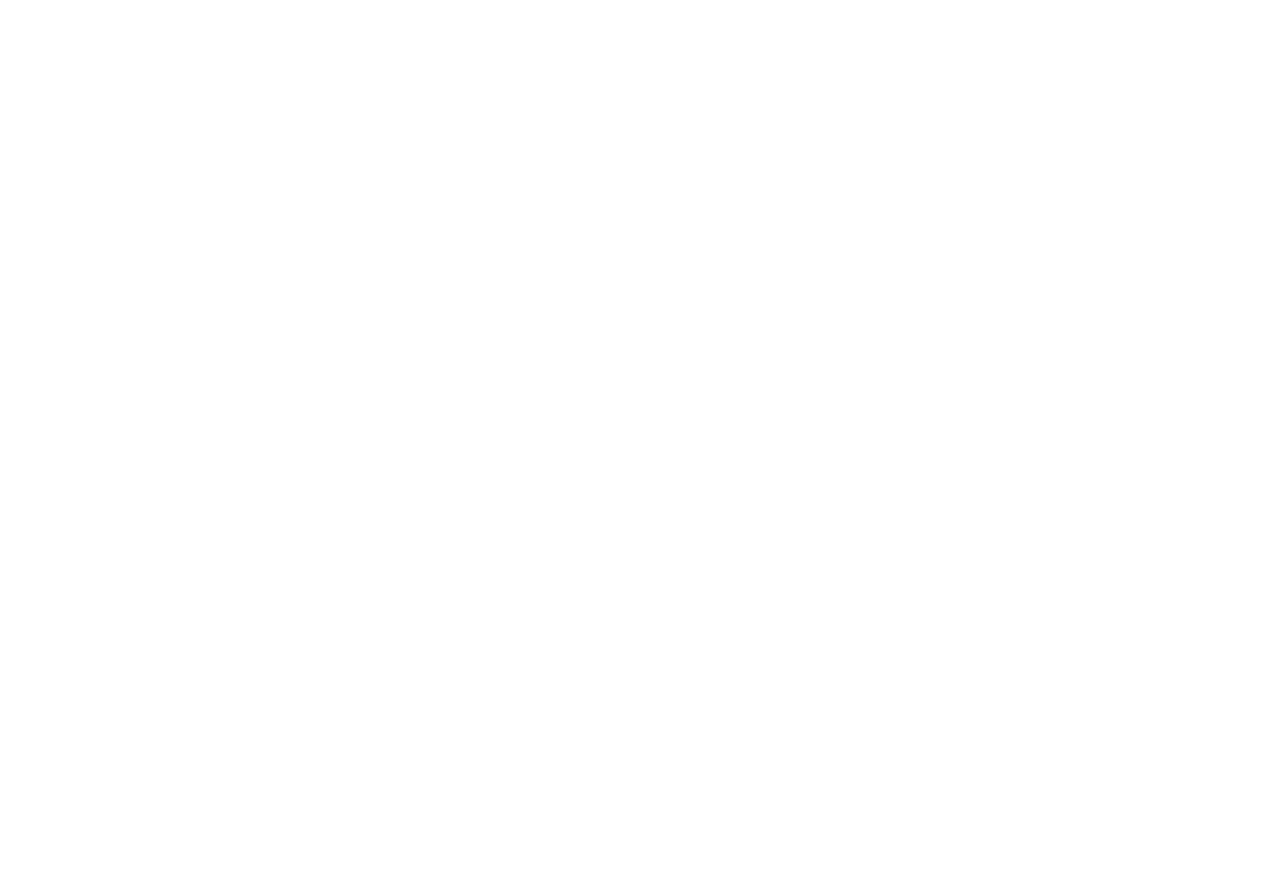
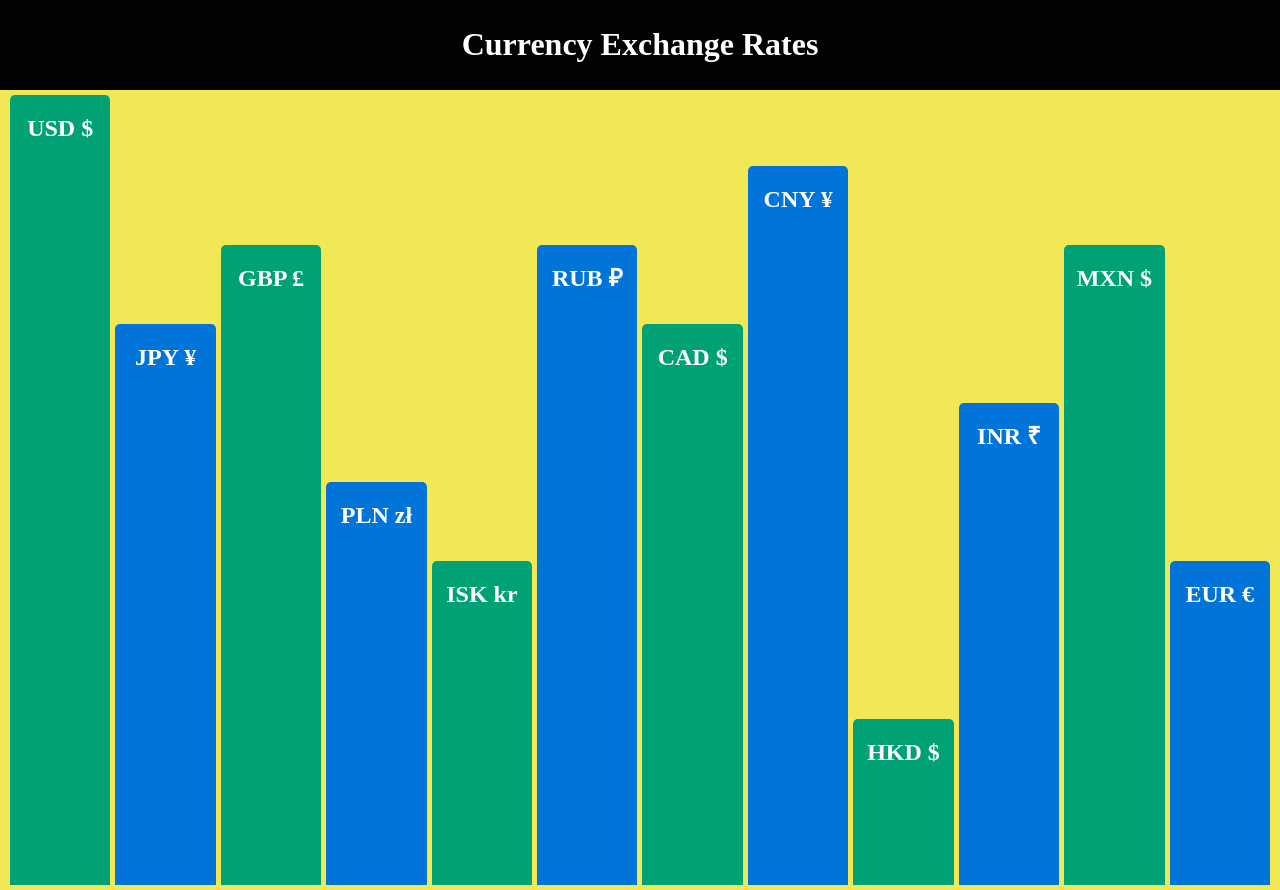
Before and after one commit to manananggal/ks-fe-hw1-css-chart, a plain HTML site: page index.html in a window 1280 px wide. Before the commit the page ends 800 px from the top, so only its background shows below. Drawn offline with Linux system fonts and the light colour scheme; files that its build step writes are made by us from their sources.

Commit message:
Add style.css and modified index.html

```diff
--- /dev/null
+++ b/css/style.css
@@ -0,0 +1,107 @@
+* {
+  box-sizing: border-box;
+}
+
+html, body {
+  margin: 0;
+  background-color: #F2E755;
+  display: flex;
+  justify-content: center;
+}
+
+h1, h2 {
+  text-align: center;
+  color: #fff;
+}
+
+.chart {
+  display: grid;
+  grid-template-columns: repeat(12, 1fr);
+  grid-template-rows: repeat(100, 1fr);
+  grid-column-gap: 5px;
+  height: 100vh;
+  width: 100vw;
+  padding: 5px 10px;
+}
+
+[class*="bar"] {
+  margin: 0;
+  padding: 0;
+  border-radius: 5px 5px 0 0;
+  transition: all .6s ease;
+  grid-row-end: 102;
+}
+
+[class*="bar"]:hover {
+  opacity: .5;
+  cursor: pointer;
+}
+
+/* @mixin chartValue($data) {
+  $totalRows: 101;
+  $result: $totalRows - $data;
+  grid-row-start: $result;
+} */
+
+.bar-1 {
+  grid-row-start: 1;
+  /* @include chartValue(20); */
+}
+
+.bar-2 {
+  grid-row-start: 30;
+}
+
+.bar-3 {
+  grid-row-start: 20;
+}
+
+.bar-4 {
+  grid-row-start: 50;
+}
+
+.bar-5 {
+  grid-row-start: 60;
+}
+
+.bar-6 {
+  grid-row-start: 20;
+}
+
+.bar-7 {
+  grid-row-start: 30;
+}
+
+.bar-8 {
+  grid-row-start: 10;
+}
+
+.bar-9 {
+  grid-row-start: 80;
+}
+
+.bar-10 {
+  grid-row-start: 40;
+}
+
+.bar-11 {
+  grid-row-start: 20;
+}
+
+.bar-12 {
+  grid-row-start: 60;
+}
+
+.chart-header {
+  background-color: #020202;
+  color: #fff;
+  padding: 5px 15px;
+}
+
+[class*="bar"]:nth-child(odd) {
+  background-color: #00A175;
+}
+
+[class*="bar"]:nth-child(even) {
+  background-color: #0074d9;
+}
--- a/index.html
+++ b/index.html
@@ -4,9 +4,29 @@
 <meta charset="UTF-8">
 <meta name="viewport" content="width=device-width, initial-scale=1.0">
 <meta http-equiv="X-UA-Compatible" content="ie=edge">
-<title>Document</title>
-<link rel="stylesheet" href="normalize.css">
+<title>HTML-CSS Bar Chart for Exchange Rates | MO Musial</title>
+<link rel="stylesheet" href="css/normalize.css">
+<link rel="stylesheet" href="css/style.css">
 </head>
 <body>
+  <div class="chart-container">
+    <div class="chart-header">
+        <h1>Currency Exchange Rates</h1>
+    </div>
+    <div class="chart">
+        <div class="bar-1" onClick="alert('EUR 1 = USD 1.137')"><h2>USD $</h2></div>
+        <div class="bar-2" onClick="alert('EUR 1 = JPY 128.81')"><h2>JPY ¥</h2></div>
+        <div class="bar-3" onClick="alert('EUR 1 = GBP 0.87535')"><h2>GBP £</h2></div>
+        <div class="bar-4" onClick="alert('EUR 1 = PLN 4.3126')"><h2>PLN zł</h2></div>
+        <div class="bar-5" onClick="alert('EUR 1 = ISK 137.9')"><h2>ISK kr</h2></div>
+        <div class="bar-6" onClick="alert('EUR 1 = RUB 75.4376')"><h2>RUB ₽</h2></div>
+        <div class="bar-7" onClick="alert('EUR 1 = CAD 1.4887')"><h2>CAD $</h2></div>
+        <div class="bar-8" onClick="alert('EUR 1 = CNY 7.878')"><h2>CNY ¥</h2></div>
+        <div class="bar-9" onClick="alert('EUR 1 = HKD 8.9047')"><h2>HKD $</h2></div>
+        <div class="bar-10" onClick="alert('EUR 1 = INR 83.092')"><h2>INR ₹</h2></div>
+        <div class="bar-11" onClick="alert('EUR 1 = MXN 22.8514')"><h2>MXN $</h2></div>
+        <div class="bar-12" onClick="alert('EURO is base currency')"><h2>EUR €</h2></div>
+      </div>
+    </div>
 </body>
 </html>
```
